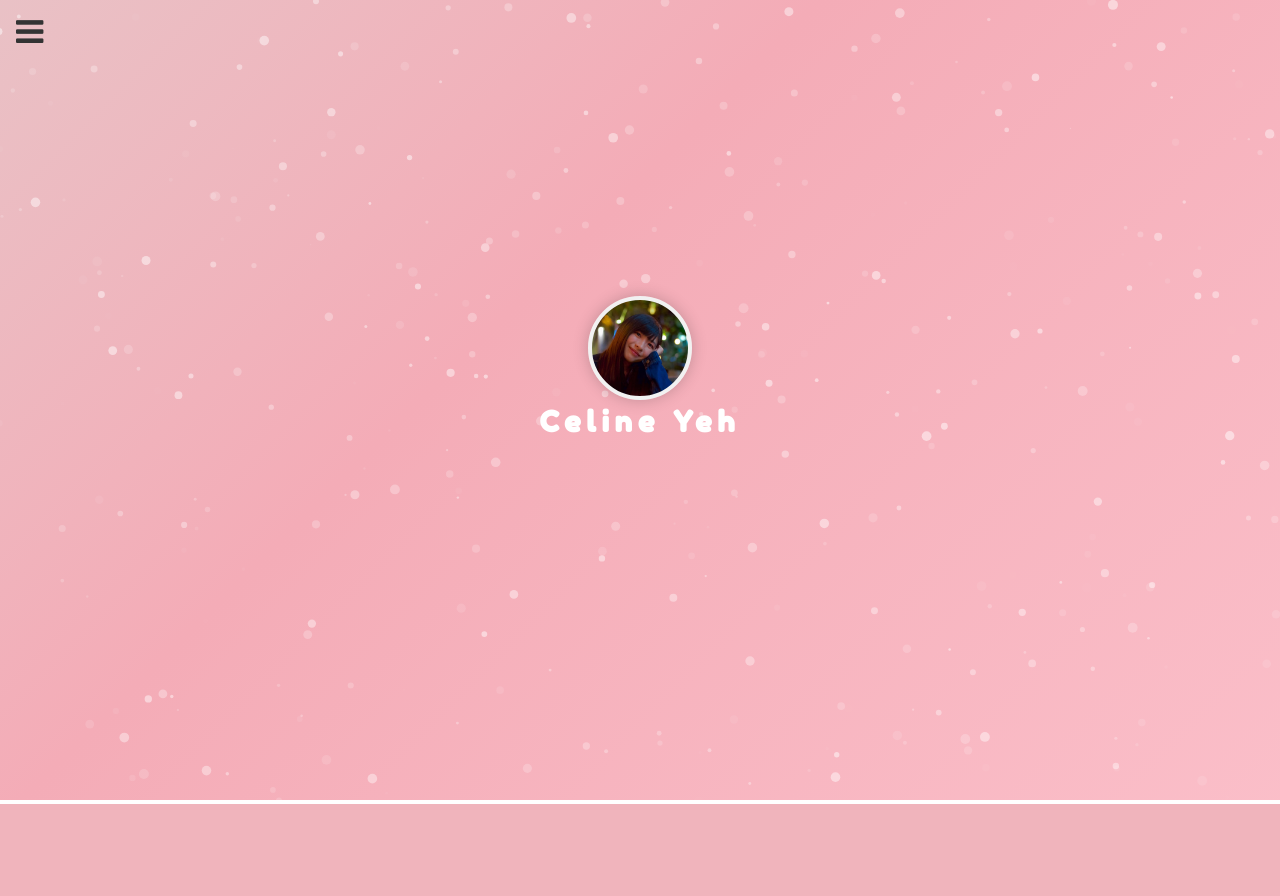
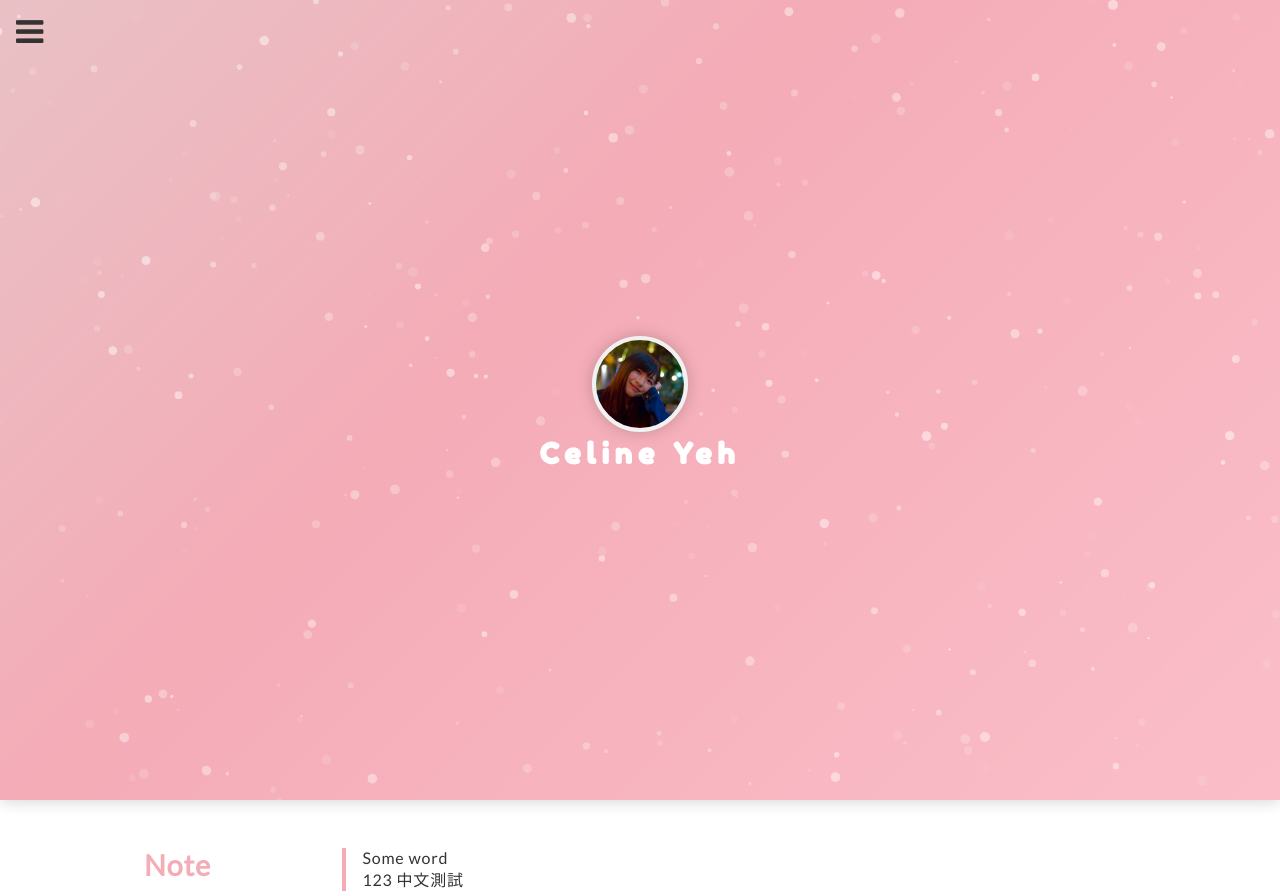
Before and after one commit to celine-yeh/celineyeh, a Flask app: page / in a window 1280 px wide. Before the commit the page ends 804 px from the top, so only its background shows below. Run offline with Flask 2, Linux system fonts and the light colour scheme; parts of the project's set-up code (start-up, migrations or seed data) failed here and were passed over; some libraries are stand-ins or nearby versions.

Commit message:
Add section style

```diff
--- a/celineyeh/web/client/static/css/_base.css
+++ b/celineyeh/web/client/static/css/_base.css
@@ -1,3 +1,16 @@
+* {
+  box-sizing: border-box;
+  -webkit-box-sizing: border-box;
+     -moz-box-sizing: border-box;
+          box-sizing: border-box;
+}
+
+html, body {
+  margin: 0;
+  font-family: 'Lato', sans-serif;
+  letter-spacing: 0.05em;
+}
+
 #sidebar {
   height: 100%;
   width: 0;
--- a/celineyeh/web/client/static/css/home.css
+++ b/celineyeh/web/client/static/css/home.css
@@ -1,7 +1,3 @@
-html, body {
-  margin: 0;
-}
-
 #particles-js {
   position: absolute;
   width: 100%;
@@ -20,6 +16,9 @@ html, body {
   -moz-user-select: -moz-none;
   -o-user-select: none;
   user-select: none;
+  -webkit-box-shadow: 0 0 1em rgba(0, 0, 0, 0.2);
+  -moz-box-shadow:0 0 1em rgba(0, 0, 0, 0.2);
+  box-shadow:0 0 1em rgba(0, 0, 0, 0.2);
 }
 
 .photo {
@@ -57,6 +56,28 @@ html, body {
   transform: translate(-50%, 0%);
 }
 
+.section {
+  margin: 2em auto;
+  width: 80vw;
+  padding: 1em;
+}
+
+.section h1 {
+  margin: 0;
+  float: left;
+  font-size: 1.8em;
+  color: #F4ACB7;
+  width: 20%;
+}
+
+.section .content {
+  float: right;
+  color: #333;
+  width: 80%;
+  border-left: 0.3em solid #F4ACB7;
+  padding-left: 1em;
+}
+
 @keyframes gradient {
   0% {
     background-position: 0% 50%;
--- a/celineyeh/web/client/templates/main/home.html
+++ b/celineyeh/web/client/templates/main/home.html
@@ -1,7 +1,7 @@
 {% extends "_base.html" %}
 
 {% block css %}
-<link href="https://fonts.googleapis.com/css2?family=Fredoka+One&display=swap" rel="stylesheet">
+<link href="https://fonts.googleapis.com/css2?family=Lato&family=Fredoka+One&display=swap" rel="stylesheet">
 <link rel="stylesheet" type="text/css" href="{{ url_for('static', filename='css/home.css') }}">
 {% endblock %}
 
@@ -15,4 +15,11 @@
   <div class="photo"></div>
   <h1 class="title">Celine Yeh</h1>
 </div>
+<div class="section">
+  <h1>Note</h1>
+  <div class="content">
+    Some word<br>
+    123 中文測試
+  </div>
+</div>
 {% endblock %}
```
